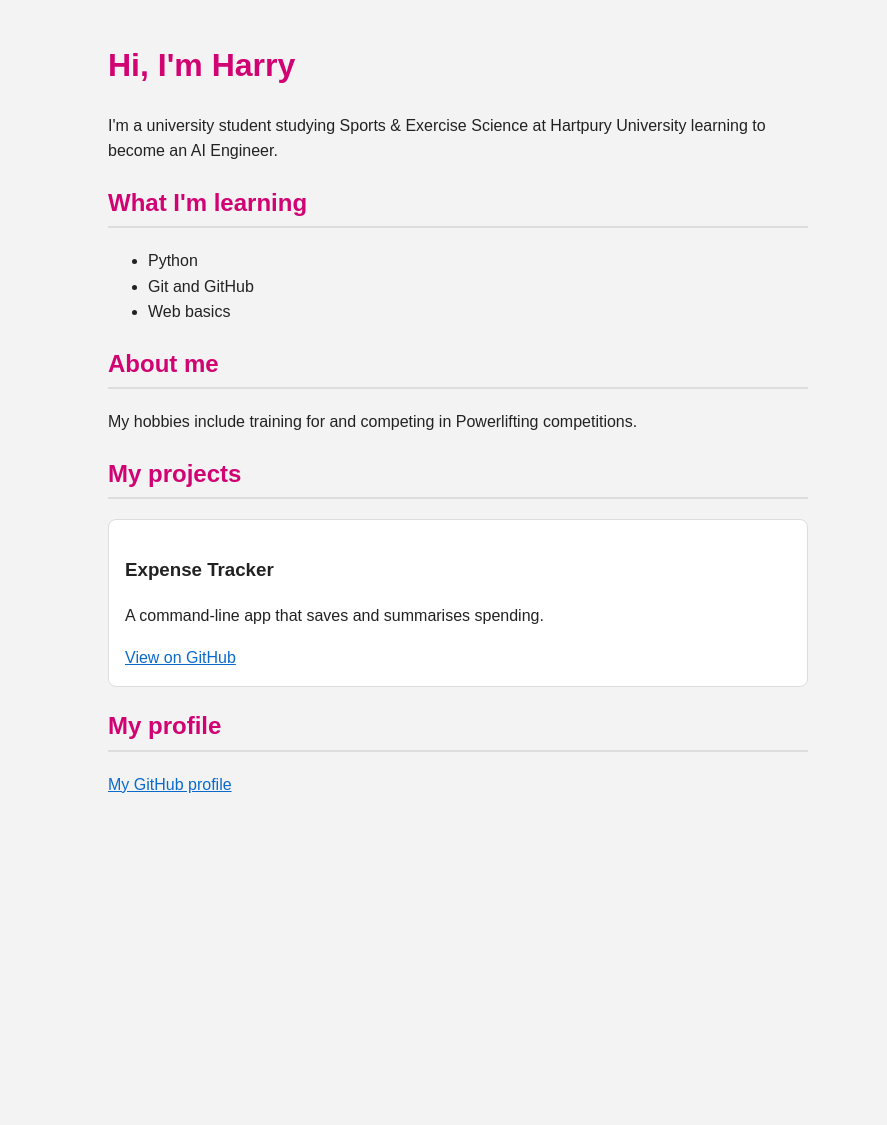
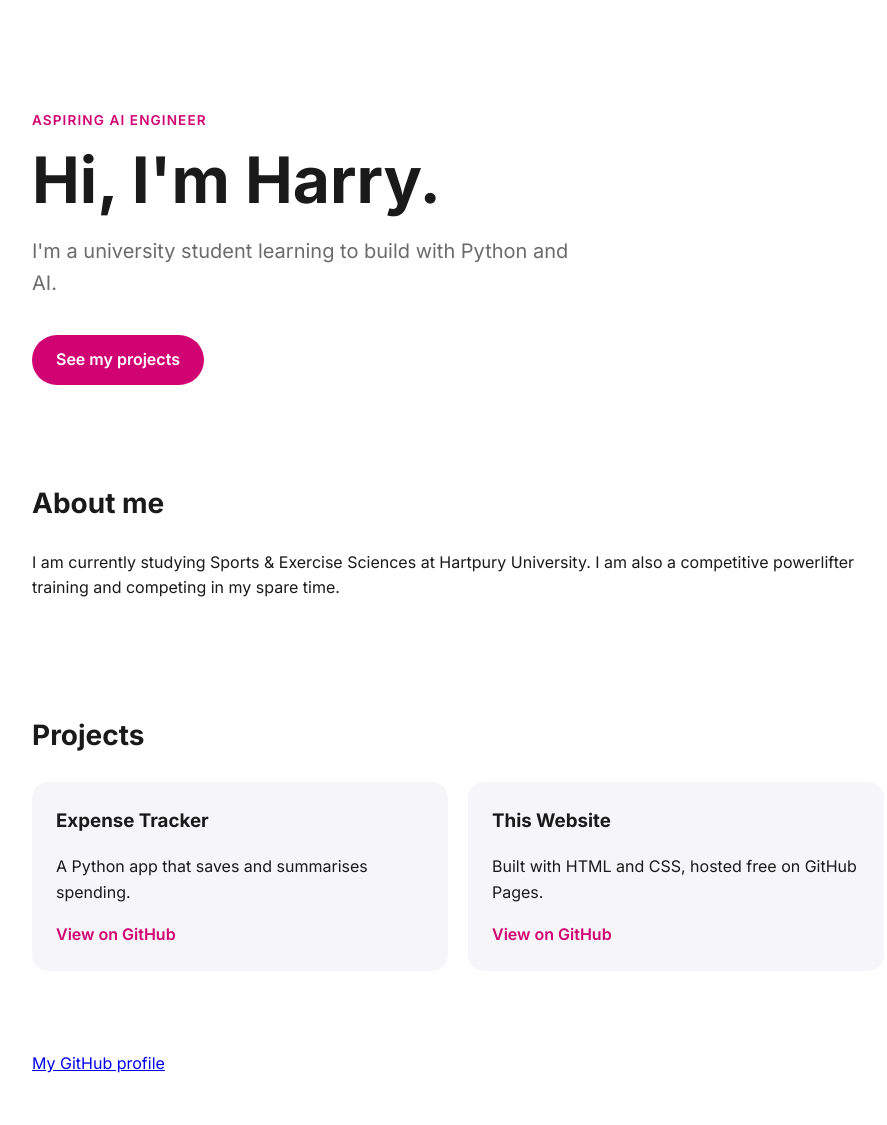
Before and after one commit to HarryGravelsons/HarryGravelsons.github.io, a plain HTML site: page index.html in a window 1280 px wide. Shown: the whole page, without its empty margins (182-1069 px from the left). Before the commit the page ends 837 px from the top, so only its background shows below. Drawn offline with Linux system fonts and the light colour scheme.

Commit message:
Redesign landing page

```diff
--- a/index.html
+++ b/index.html
@@ -5,34 +5,42 @@
   <title>Harry Gravelsons | Aspiring AI Engineer</title>
   <link rel="stylesheet" href="style.css">
   <meta name="viewport" content="width=device-width, initial-scale=1">
+  <link href="https://fonts.googleapis.com/css2?family=Inter:wght@400;600;700&display=swap" rel="stylesheet">
 </head>
 <body>
 
-  <h1>Hi, I'm Harry</h1>
-  <p>I'm a university student studying Sports & Exercise Science at Hartpury University learning to become an AI Engineer.</p>
+<header class="hero">
+  <p class="eyebrow">Aspiring AI Engineer</p>
+  <h1>Hi, I'm Harry.</h1>
+  <p class="intro">I'm a university student learning to build with Python and AI.</p>
+  <a class="button" href="#projects">See my projects</a>
+</header>
 
-  <h2>What I'm learning</h2>
-  <ul>
-    <li>Python</li>
-    <li>Git and GitHub</li>
-    <li>Web basics</li>
-  </ul>
+<main>
+  <section id="about">
+    <h2>About me</h2>
+    <p>I am currently studying Sports & Exercise Sciences at Hartpury University. I am also a competitive powerlifter training and competing in my spare time.</p>
+  </section>
 
-  <h2>About me</h2>
-  <p>My hobbies include training for and competing in Powerlifting competitions.<p>
+  <section id="projects">
+    <h2>Projects</h2>
+    <div class="project-grid">
+      <div class="project">
+        <h3>Expense Tracker</h3>
+        <p>A Python app that saves and summarises spending.</p>
+        <a href="https://github.com/HarryGravelsons/expense-tracker">View on GitHub</a>
+      </div>
+      <div class="project">
+        <h3>This Website</h3>
+        <p>Built with HTML and CSS, hosted free on GitHub Pages.</p>
+        <a href="https://github.com/HarryGravelsons/HarryGravelsons.github.io">View on GitHub</a>
+      </div>
+    </div>
+  </section>
+</main>
 
-  </p>
-
-  <h2>My projects</h2>
-  <div class="project">
-  <h3>Expense Tracker</h3>
-  <p>A command-line app that saves and summarises spending.</p>
-  <a href="https://github.com/HarryGravelsons/expense-tracker">View on GitHub</a>
-</div>
-
-  <h2>My profile</h2>
-  <p>
-    <a href="https://github.com/HarryGravelsons">My GitHub profile</a>
-  </p>
+<footer>
+  <a href="https://github.com/HarryGravelsons">My GitHub profile</a>
+</footer>
 </body>
 </html>
--- a/style.css
+++ b/style.css
@@ -1,31 +1,78 @@
+:root {
+  --accent: #D10373;
+  --text: #1a1a1a;
+  --muted: #6b6b6b;
+  --bg: #ffffff;
+  --card: #f6f6f8;
+}
+
+* { box-sizing: border-box; }
+
 body {
-  font-family: Arial, sans-serif;
-  max-width: 700px;
-  margin: 40px auto;
-  padding: 0 20px;
+  font-family: "Inter", Arial, sans-serif;
+  margin: 0;
+  color: var(--text);
+  background: var(--bg);
   line-height: 1.6;
-  color: #222;
-  background-color: #f3f3f3;
+}
+
+main, .hero, footer {
+  max-width: 900px;
+  margin: 0 auto;
+  padding-left: 24px;
+  padding-right: 24px;
+}
+
+.hero { padding-top: 96px; padding-bottom: 48px; }
+
+.eyebrow {
+  color: var(--accent);
+  font-weight: 600;
+  font-size: 0.85rem;
+  letter-spacing: 0.08em;
+  text-transform: uppercase;
 }
 
 h1 {
-  color: #D10373;
+  font-size: clamp(2.5rem, 6vw, 4rem);
+  line-height: 1.1;
+  margin: 8px 0 16px;
 }
 
-h2 {
-  color: #D10373;
-  border-bottom: 2px solid #ddd;
-  padding-bottom: 4px;
+.intro { font-size: 1.25rem; color: var(--muted); max-width: 540px; }
+
+.button {
+  display: inline-block;
+  background: var(--accent);
+  color: white;
+  padding: 12px 24px;
+  border-radius: 999px;
+  text-decoration: none;
+  font-weight: 600;
+  margin-top: 16px;
 }
+.button:hover { opacity: 0.85; }
 
-a {
-  color: #0b6bcb;
+section { padding: 48px 0; }
+h2 { font-size: 1.75rem; margin: 0 0 24px; }
+
+.project-grid {
+  display: grid;
+  grid-template-columns: repeat(auto-fit, minmax(260px, 1fr));
+  gap: 20px;
 }
 
 .project {
-  background: white;
-  border: 1px solid #ddd;
-  border-radius: 8px;
-  padding: 16px;
-  margin-bottom: 16px;
+  background: var(--card);
+  border-radius: 16px;
+  padding: 24px;
+  transition: transform 0.2s, box-shadow 0.2s;
 }
+.project:hover {
+  transform: translateY(-4px);
+  box-shadow: 0 8px 24px rgba(0, 0, 0, 0.08);
+}
+.project h3 { margin-top: 0; }
+.project a { color: var(--accent); font-weight: 600; text-decoration: none; }
+
+footer { padding-top: 32px; padding-bottom: 48px; color: var(--muted); }
```
